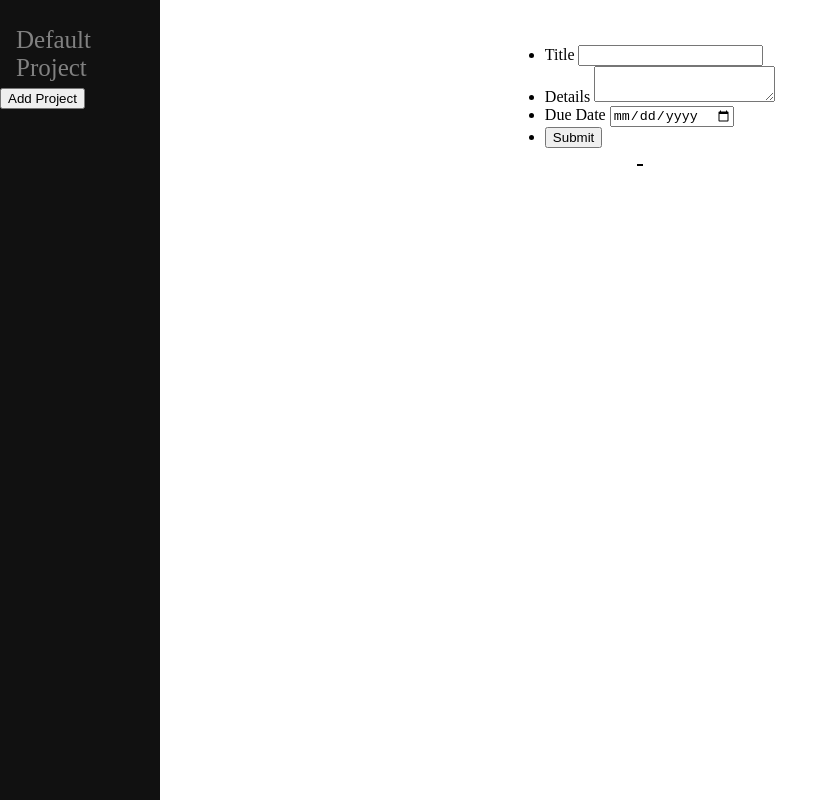
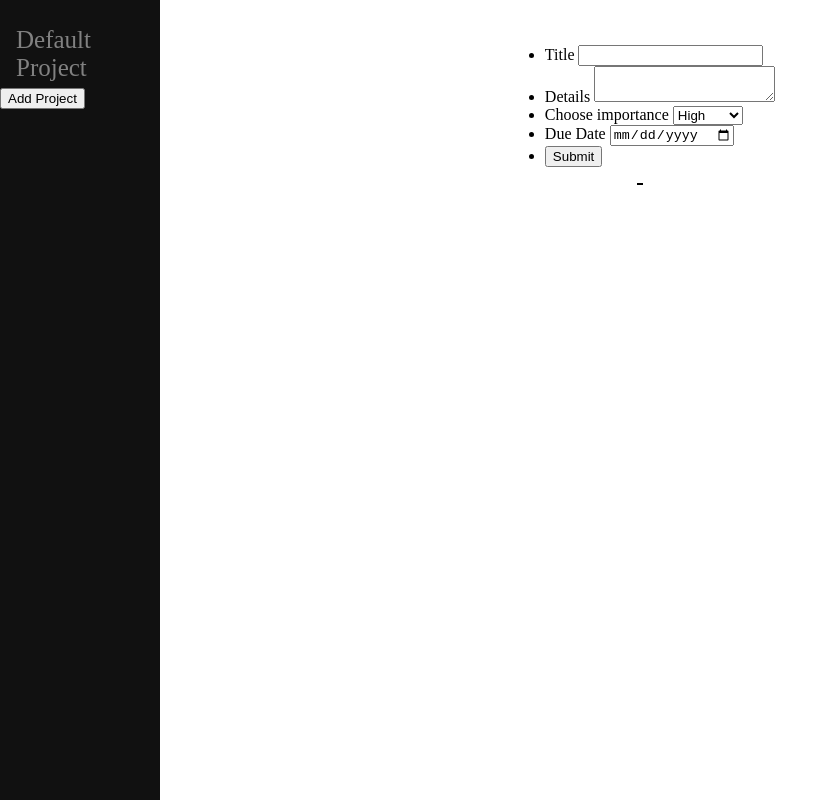
Before and after one commit to hattima-tim/Todo-List, a website built with webpack: page dist/index.html in a window 1280 px wide. Shown: the whole page, without its empty margins (0-838 px from the left). Built offline with nearby package versions, Linux system fonts and the light colour scheme.

Commit message:
added a dropdown for selecting importance of tasks in form

```diff
--- a/dist/index.html
+++ b/dist/index.html
@@ -24,6 +24,14 @@
                         <textarea id="details" name="Details"></textarea>
                     </li>
                     <li>
+                        <label for="importance">Choose importance</label>
+                        <select name="importance" id="importance">
+                            <option value="1">High</option>
+                            <option value="2">Medium</option>
+                            <option value="3">Low</option>
+                        </select>
+                    </li>
+                    <li>
                         <label for="due_date">Due Date</label>
                         <input type="date" id="due_date" name="Due Date">
                     </li>
```
